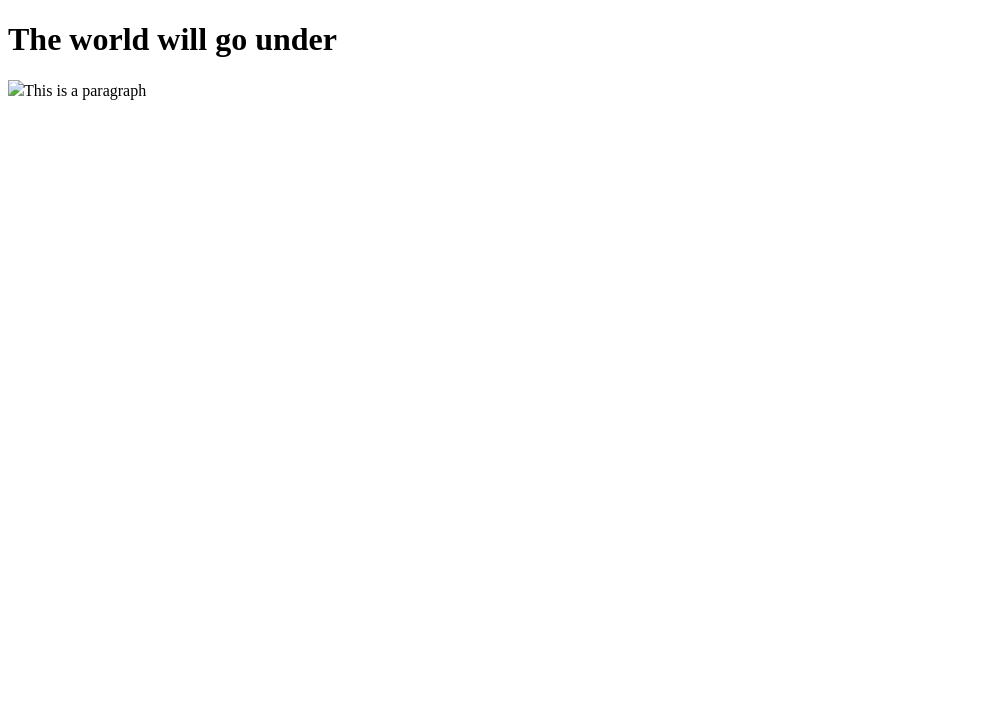
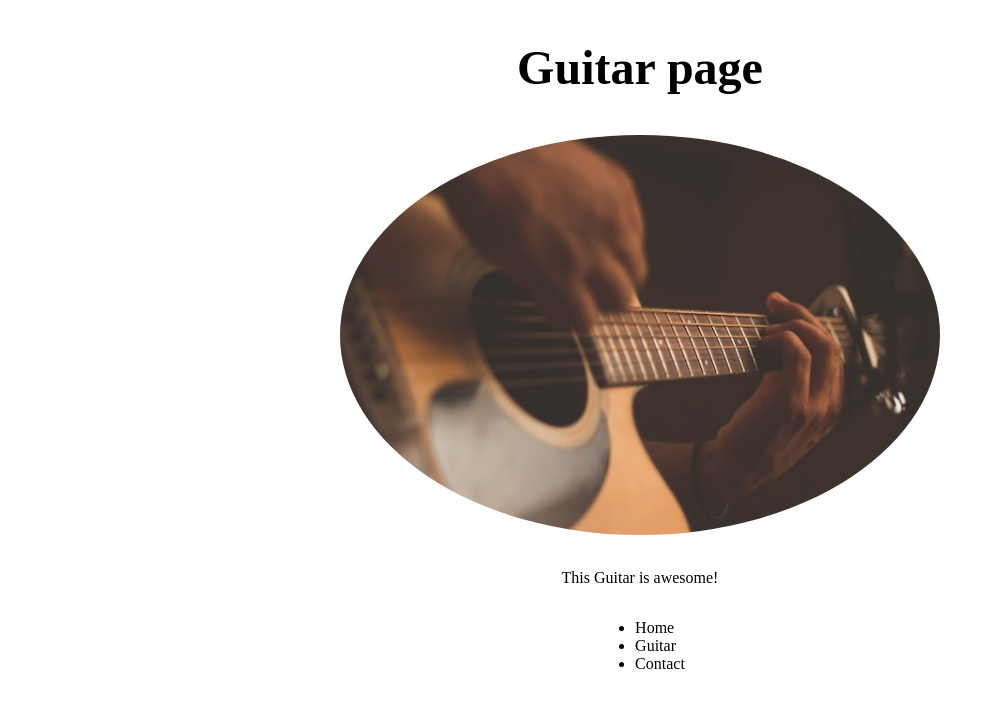
Before and after one commit to ChrisBerg03/my-first-project, a plain HTML site: page index.html in a window 1280 px wide. Shown: the whole page, without its empty margins (0-995 px from the left). Drawn offline with Linux system fonts and the light colour scheme.

Commit message:
added css file

```diff
--- /dev/null
+++ b/index.css
@@ -0,0 +1,24 @@
+.container {
+    text-align: center;
+}
+
+.list {
+    display: inline-block;
+    text-align: left;
+}
+
+img {
+    height: 400px;
+    margin: 0 auto;
+    display: block;
+    border-radius: 50%;
+}
+
+p {
+    text-align: center;
+}
+
+h2 {
+    text-align: center;
+    font-size: 300%;
+}
--- a/index.html
+++ b/index.html
@@ -6,10 +6,19 @@
           content="width=device-width, user-scalable=no, initial-scale=1.0, maximum-scale=1.0, minimum-scale=1.0">
     <meta http-equiv="X-UA-Compatible" content="ie=edge">
     <title>my first project</title>
-    <h1>The world will go under</h1>
+    <link rel="stylesheet" href="index.css">
 </head>
 <body>
-<img src="images"
-<p style="color: red;">This is a paragraph</p>
+<h2>Guitar page</h2>
+<img src="Images/guitar-2.jpg" alt="guitar image"/>
+<br>
+<p>This Guitar is awesome!</p>
+<div class="container">
+    <ul class="list">
+        <li>Home</li>
+        <li>Guitar</li>
+        <li>Contact</li>
+    </ul>
+</div>
 </body>
 </html>
```
Also changed, not shown: Images/Guitar.jpg.jpg (added), Images/guitar-2.jpg (added).
